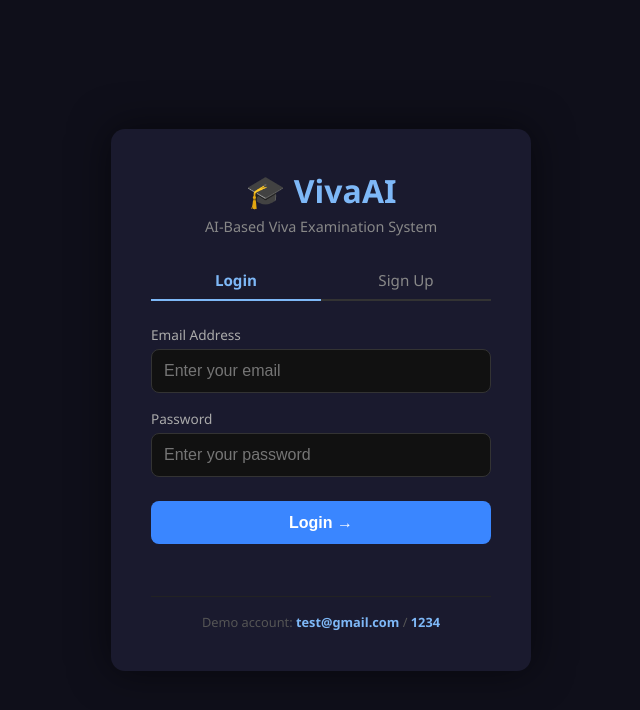
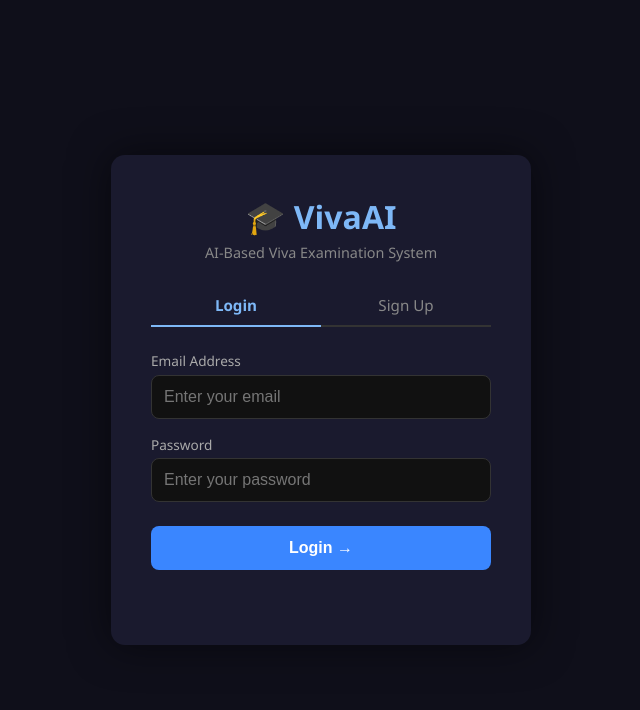
Before and after one commit to amoghpawar/VivaAI-AI-Powered-Automated-Viva-Examination-System, a Flask app: page /login in a window 1280 px wide. Shown: the top 710 px of the page, without its empty margins (319-959 px from the left). Run offline with Flask 3, Linux system fonts and the light colour scheme; some libraries are stand-ins or nearby versions.

Commit message:
Remove demo account text from login page

```diff
--- a/templates/login.html
+++ b/templates/login.html
@@ -52,7 +52,7 @@
            autocomplete="off" />
     <button onclick="login()">Login →</button>
     <p id="login-msg"></p>
-  <p class="hint">Demo account: <b>test@gmail.com</b> / <b>1234</b></p>
+
   </div>
 
   <!-- Signup Form -->
```
